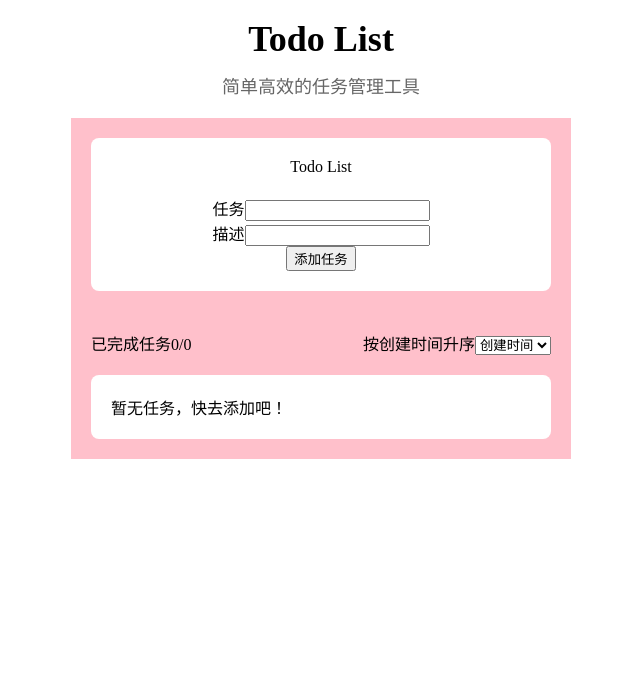
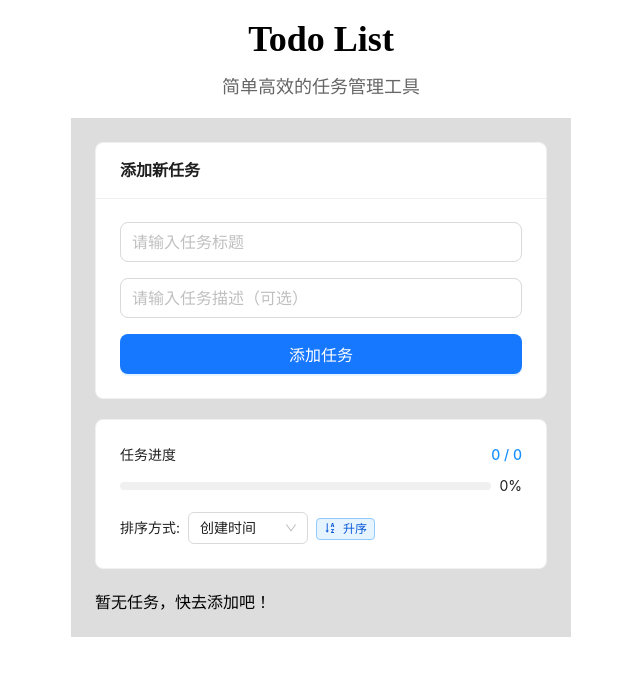
Before and after one commit to cheeseburgertony/todo-list, a React (Vite) app: page / in a window 1280 px wide. Shown: the top 676 px of the page, without its empty margins (319-959 px from the left). Built offline with nearby package versions, Linux system fonts and the light colour scheme.

Commit message:
feat: 引入antd并调整样式

```diff
--- a/package.json
+++ b/package.json
@@ -10,6 +10,7 @@
     "preview": "vite preview"
   },
   "dependencies": {
+    "antd": "^5.28.0",
     "classnames": "^2.5.1",
     "react": "^19.1.1",
     "react-dom": "^19.1.1"
--- a/src/components/TodoList/c-cpns/AddTask/index.less
+++ b/src/components/TodoList/c-cpns/AddTask/index.less
@@ -1,13 +1,7 @@
 .add-task {
-  background-color: #fff;
-  padding: 20px;
-  border-radius: 8px;
-  margin-bottom: 40px;
+  margin-bottom: 20px;
 
-  .body {
-    display: flex;
-    flex-direction: column;
-    justify-content: center;
-    align-items: center;
+  .form-item {
+    margin-bottom: 16px;
   }
 }
--- a/src/components/TodoList/c-cpns/AddTask/index.tsx
+++ b/src/components/TodoList/c-cpns/AddTask/index.tsx
@@ -1,4 +1,5 @@
 import { memo, useState } from "react";
+import { Button, Card, Input } from "antd";
 import "./index.less";
 
 interface IAddTaskProps {
@@ -18,28 +19,35 @@ const AddTask = memo(({ onAddTask }: IAddTaskProps) => {
   };
 
   return (
-    <div className="add-task">
-      <div className="header">Todo List</div>
-      <div className="body">
-        <label>
-          任务
-          <input
-            type="text"
-            value={taskTitle}
-            onChange={(e) => setTaskTitle(e.target.value)}
+    <Card title="添加新任务" className="add-task">
+      <div className="form-item">
+        <Input
+          placeholder="请输入任务标题"
+          value={taskTitle}
+          onChange={(e) => setTaskTitle(e.target.value)}
+          onPressEnter={handleAddTask}
+          size="large"
+          required
           />
-        </label>
-        <label>
-          描述
-          <input
-            type="text"
-            value={taskDescription}
-            onChange={(e) => setTaskDescription(e.target.value)}
-          />
-        </label>
-        <button onClick={handleAddTask}>添加任务</button>
       </div>
-    </div>
+      <div className="form-item">
+        <Input
+          placeholder="请输入任务描述（可选）"
+          value={taskDescription}
+          onChange={(e) => setTaskDescription(e.target.value)}
+          size="large"
+        />
+      </div>
+      <Button
+        type="primary"
+        // icon={<PlusOutlined />}
+        onClick={handleAddTask}
+        block
+        size="large"
+      >
+        添加任务
+      </Button>
+    </Card>
   );
 });
 
--- a/src/components/TodoList/c-cpns/TaskControl/index.less
+++ b/src/components/TodoList/c-cpns/TaskControl/index.less
@@ -1,6 +1,22 @@
 .task-control {
-  display: flex;
-  justify-content: space-between;
-  align-items: center;
   margin-bottom: 20px;
+
+  .progress-section {
+    .progress-info {
+      display: flex;
+      justify-content: space-between;
+      margin-bottom: 8px;
+      font-size: 14px;
+
+      .count {
+        font-weight: 500;
+        color: #1890ff;
+      }
+    }
+  }
+
+  .sort-section {
+    display: flex;
+    align-items: center;
+  }
 }
--- a/src/components/TodoList/c-cpns/TaskControl/index.tsx
+++ b/src/components/TodoList/c-cpns/TaskControl/index.tsx
@@ -1,4 +1,9 @@
 import { memo } from "react";
+import { Card, Progress, Select, Space, Tag } from "antd";
+import {
+  SortAscendingOutlined,
+  SortDescendingOutlined,
+} from "@ant-design/icons";
 import type { sortOrderType } from "../../types";
 import "./index.less";
 
@@ -20,46 +25,58 @@ const TaskControl = memo(
     onToggleSortOrder,
     onChangeSortOrder,
   }: ITaskControlProps) => {
-    const getSortedName = () => {
-      switch (sortOrder) {
-        case "createdAt":
-          return isAscending ? "按创建时间升序" : "按创建时间降序";
-        case "important":
-          return isAscending ? "按重要性升序" : "按重要性降序";
-        case "title":
-          return isAscending ? "按标题升序" : "按标题降序";
-        default:
-          return "";
-      }
-    };
+    const percent =
+      totalCount === 0 ? 0 : Math.round((completedCount / totalCount) * 100);
+
+    const sortOptions = [
+      { label: "创建时间", value: "createdAt" },
+      { label: "重要性", value: "important" },
+      { label: "标题", value: "title" },
+    ];
 
     return (
-      <div className="task-control">
-        {/* 进度展示 */}
-        <div className="progress">
-          已完成任务
-          {completedCount}/{totalCount}
-        </div>
+      <Card className="task-control">
+        <Space direction="vertical" style={{ width: "100%" }} size="middle">
+          <div className="progress-section">
+            <div className="progress-info">
+              <span>任务进度</span>
+              <span className="count">
+                {completedCount} / {totalCount}
+              </span>
+            </div>
+            <Progress
+              percent={percent}
+              status={percent === 100 ? "success" : "active"}
+            />
+          </div>
 
-        <div className="sort">
-          <span
-            onClick={onToggleSortOrder}
-            style={{ cursor: "pointer", userSelect: "none" }}
-          >
-            {getSortedName()}
-          </span>
-          <select
-            value={sortOrder}
-            onChange={(e) => {
-              onChangeSortOrder(e.target.value as sortOrderType);
-            }}
-          >
-            <option value="createdAt">创建时间</option>
-            <option value="important">重要性</option>
-            <option value="title">标题</option>
-          </select>
-        </div>
-      </div>
+          <div className="sort-section">
+            <Space>
+              <span>排序方式:</span>
+              <Select
+                value={sortOrder}
+                onChange={onChangeSortOrder}
+                options={sortOptions}
+                style={{ width: 120 }}
+              />
+              <Tag
+                icon={
+                  isAscending ? (
+                    <SortAscendingOutlined />
+                  ) : (
+                    <SortDescendingOutlined />
+                  )
+                }
+                color={isAscending ? "blue" : "purple"}
+                style={{ cursor: "pointer" }}
+                onClick={onToggleSortOrder}
+              >
+                {isAscending ? "升序" : "降序"}
+              </Tag>
+            </Space>
+          </div>
+        </Space>
+      </Card>
     );
   }
 );
--- a/src/components/TodoList/c-cpns/TaskItem/index.less
+++ b/src/components/TodoList/c-cpns/TaskItem/index.less
@@ -1,45 +1,64 @@
 .task-item {
+  margin-bottom: 12px;
+
+  > .ant-card-body {
+    padding: 18px;
+  }
+
+  &.completed {
+    opacity: 0.6;
+
+    .task-title {
+      text-decoration: line-through;
+      color: #999;
+    }
+  }
+
+  .task-content {
     display: flex;
     justify-content: space-between;
     align-items: center;
-  padding: 10px 0;
-  height: 40px;
-  border-bottom: 1px solid #eee;
 
-  .left {
+    .task-left {
+      display: flex;
+      gap: 12px;
+      flex: 1;
+      max-width: calc(100% - 100px);
+
+      .task-info {
+        max-width: 100%;
+
+        .task-title {
+          max-width: 100%;
+          font-size: 18px;
+          font-weight: 500;
+          margin-bottom: 4px;
           display: flex;
           align-items: center;
-
-    .checkbox {
-      margin-right: 10px;
+          white-space: nowrap;
+          text-overflow: ellipsis;
+          overflow: hidden;
         }
 
-    .content {
-      display: flex;
-      flex-direction: column;
+        .task-description {
+          max-width: 100%;
+          color: #666;
+          font-size: 14px;
+          margin-bottom: 4px;
+          white-space: nowrap;
+          text-overflow: ellipsis;
+          overflow: hidden;
+        }
 
-      &.completed {
-        .title {
-          text-decoration: line-through;
+        .task-meta {
+          font-size: 12px;
           color: #999;
         }
-
-        .desc {
-          text-decoration: line-through;
-          color: #ccc;
       }
     }
 
-      .title {
-        font-size: 18px;
-        font-weight: bold;
-      }
-
-      .desc {
-        padding: 0;
-        margin: 0;
-        font-size: 14px;
+    .task-actions {
+      flex-shrink: 0;
     }
   }
 }
-}
--- a/src/components/TodoList/c-cpns/TaskItem/index.tsx
+++ b/src/components/TodoList/c-cpns/TaskItem/index.tsx
@@ -1,5 +1,6 @@
 import { memo } from "react";
-import classNames from "classnames";
+import { Card, Checkbox, Button, Space, Tag, Tooltip } from "antd";
+import { DeleteOutlined, StarOutlined, StarFilled } from "@ant-design/icons";
 import type { ITask } from "../../types";
 import "./index.less";
 
@@ -17,31 +18,56 @@ const TaskItem = memo(
     onToggleImportant,
     onTaskDelete,
   }: ITaskItemProps) => {
+    // const createdDate = new Date(task.createdAt).toLocaleString("zh-CN");
+
     return (
-      <div key={task.id} className="task-item">
-        <div className="left">
-          <input
-            type="checkbox"
-            className="checkbox"
-            checked={task.completed}
-            onChange={() => onToggleComplete(task.id)}
-          />
-          <div
-            className={classNames("content", {
-              completed: task.completed,
-            })}
-          >
-            <div className="title">{task.title}</div>
-            <p className="desc">{task.description}</p>
+      <Card
+        className={`task-item ${task.completed ? "completed" : ""}`}
+        hoverable
+      >
+        <div className="task-content">
+          <div className="task-left">
+            <Checkbox
+              checked={task.completed}
+              onChange={() => onToggleComplete(task.id)}
+            />
+            <div className="task-info">
+              <Tooltip title={task.title}>
+                <div className="task-title">
+                  {task.title}
+                  {task.important && (
+                    <Tag color="red" style={{ marginLeft: 8 }}>
+                      重要
+                    </Tag>
+                  )}
+                </div>
+              </Tooltip>
+              {task.description && (
+                <Tooltip title={task.description}>
+                  <div className="task-description">{task.description}</div>
+                </Tooltip>
+              )}
+            </div>
+          </div>
+
+          <div className="task-actions">
+            <Space>
+              <Button
+                type={task.important ? "primary" : "default"}
+                icon={task.important ? <StarFilled /> : <StarOutlined />}
+                onClick={() => onToggleImportant(task.id)}
+                danger={task.important}
+              />
+              <Button
+                type="text"
+                danger
+                icon={<DeleteOutlined />}
+                onClick={() => onTaskDelete(task.id)}
+              />
+            </Space>
           </div>
         </div>
-        <div className="right">
-          <button onClick={() => onToggleImportant(task.id)}>
-            {task.important ? "取消重要" : "标记为重要"}
-          </button>
-          <button onClick={() => onTaskDelete(task.id)}>删除</button>
-        </div>
-      </div>
+      </Card>
     );
   }
 );
--- a/src/components/TodoList/index.less
+++ b/src/components/TodoList/index.less
@@ -1,13 +1,15 @@
 .todolist {
-  display: flex;
-  flex-direction: column;
-  justify-content: center;
-  padding: 20px;
-  background-color: pink;
+  max-width: 800px;
+  margin: 0 auto;
+  padding: 24px;
+  background-color: #ddd;
 
   .task-list {
-    background-color: #fff;
-    padding: 20px;
-    border-radius: 8px;
+    .empty-tip {
+      text-align: center;
+      padding: 48px 0;
+      color: #999;
+      font-size: 14px;
+    }
   }
 }
--- a/src/components/TodoList/index.tsx
+++ b/src/components/TodoList/index.tsx
@@ -1,10 +1,10 @@
 import { memo, useMemo, useState } from "react";
+import { useTodoStorage } from "./hooks/useTodoStorage";
 import AddTask from "./c-cpns/AddTask";
 import TaskControl from "./c-cpns/TaskControl";
 import TaskItem from "./c-cpns/TaskItem";
 import type { ITask, sortOrderType } from "./types";
 import "./index.less";
-import { useTodoStorage } from "./hooks/useTodoStorage";
 
 const TodoList = memo(() => {
   const { tasks, updateTasks } = useTodoStorage();
```
Also changed, not shown: 1 other file (tests, documents, lock files or other folders). Lines whose indentation alone changed are shown as unchanged.
